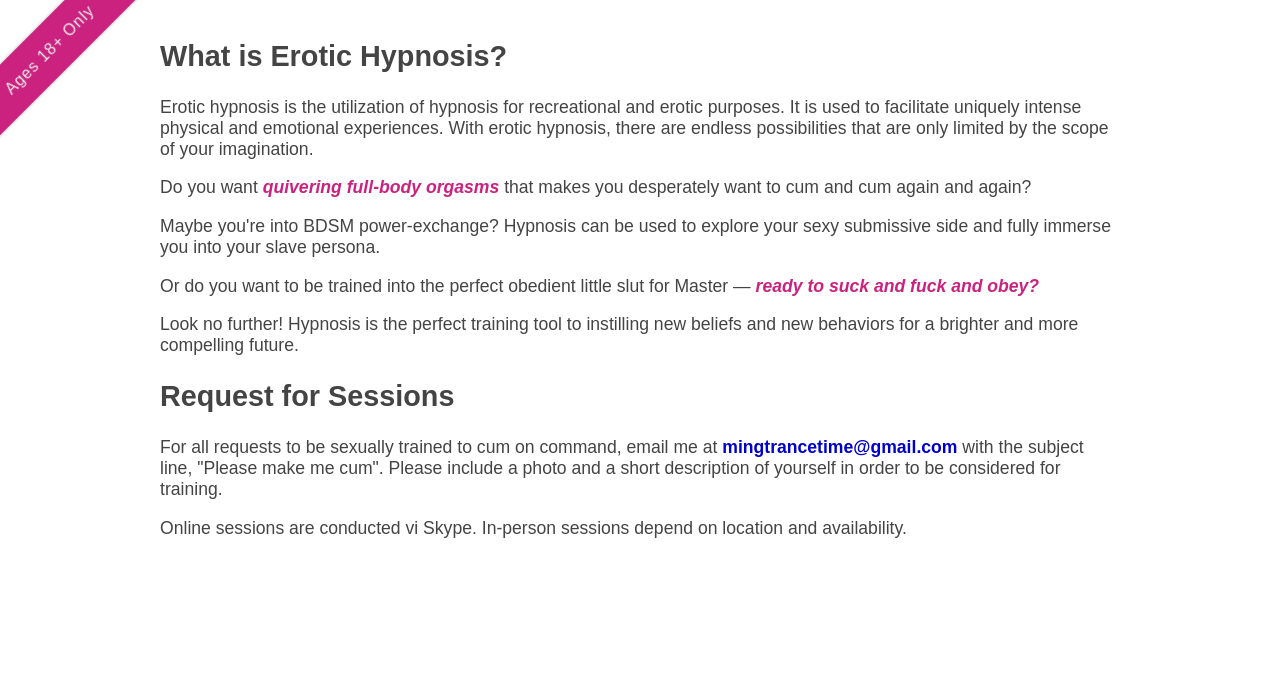
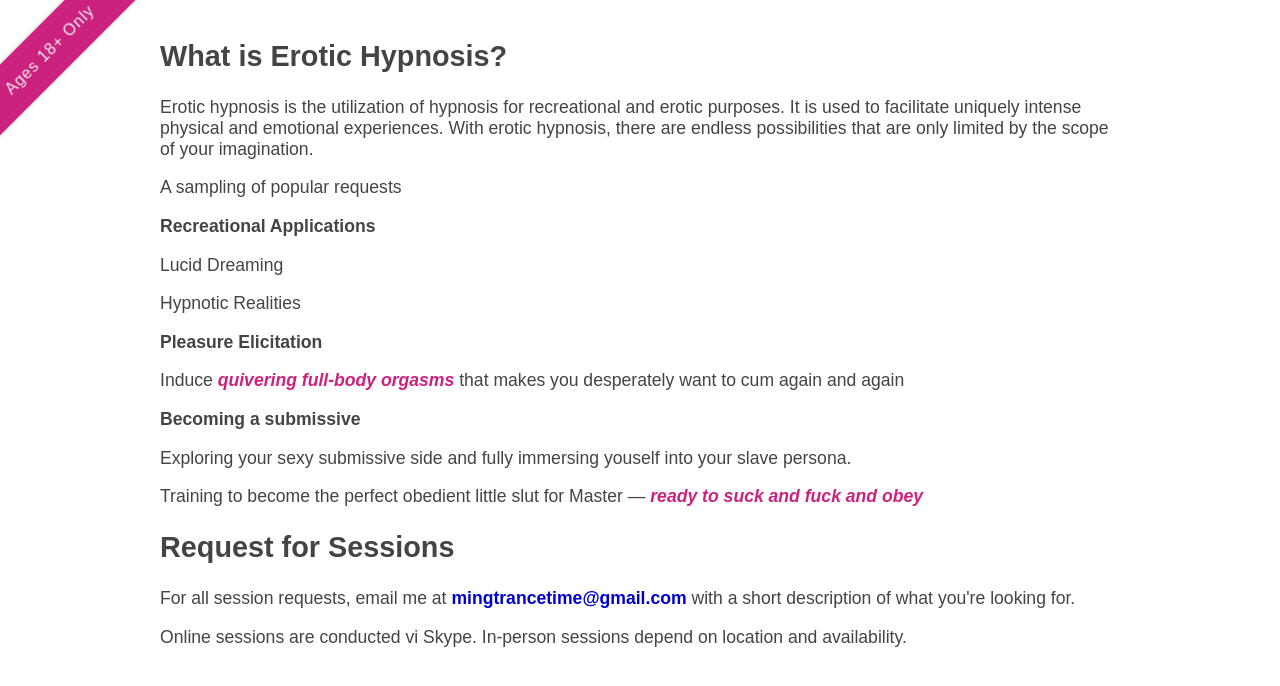
Before and after one commit to hypnotoady/hypnotoady.github.io, a plain HTML site: page index.html in a window 1280 px wide. Drawn offline with Linux system fonts and the light colour scheme.

Commit message:
Update index.html

```diff
--- a/index.html
+++ b/index.html
@@ -108,23 +108,33 @@ img {
 
       <p>Erotic hypnosis is the utilization of hypnosis for recreational and erotic purposes. It is used to facilitate uniquely intense physical and emotional experiences. With erotic hypnosis, there are endless possibilities that are only limited by the scope of your imagination.</p>
 
-      <p>Do you want <em>quivering full-body orgasms</em> that makes you desperately want to cum and cum again and again?</p>
+      <p>A sampling of popular requests<p>
 
-      <p>Maybe you're into BDSM power-exchange? Hypnosis can be used to explore your sexy submissive side and fully immerse you into your slave persona.</p>
+     <p><b>Recreational Applications</b></p>
+
+      <p>Lucid Dreaming</p>
+
+      <p>Hypnotic Realities</p>
+
+      <p><b>Pleasure Elicitation</b></p>
+
+      <p>Induce <em>quivering full-body orgasms</em> that makes you desperately want to cum again and again</p>
+
+      <p><b>Becoming a submissive</b></p>
+
+      <p>Exploring your sexy submissive side and fully immersing youself into your slave persona.</p>
 
 
-      <p>Or do you want to be trained into the perfect obedient little slut for Master — <em>ready to suck and fuck and obey?</em></p>
+      <p>Training to become the perfect obedient little slut for Master — <em>ready to suck and fuck and obey</em></p>
 
 
-      <p>Look no further! Hypnosis is the perfect training tool to instilling new beliefs and new behaviors for a brighter and more compelling future.</p>
+
 
 
 
       <h1>Request for Sessions</h1>
 
-      <p>For all requests to be sexually trained to cum on command, email me at <span class="email_style">mingtrancetime@gmail.com</span> with the subject line, "Please make me cum".
-
-        Please include a photo and a short description of yourself in order to be considered for training.</p>
+      <p>For all session requests, email me at <span class="email_style">mingtrancetime@gmail.com</span> with a short description of what you're looking for.
 
       <p>Online sessions are conducted vi Skype. In-person sessions depend on location and availability.</p>
 
```
